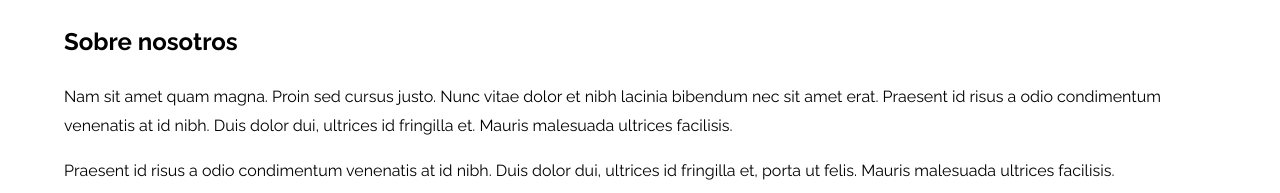
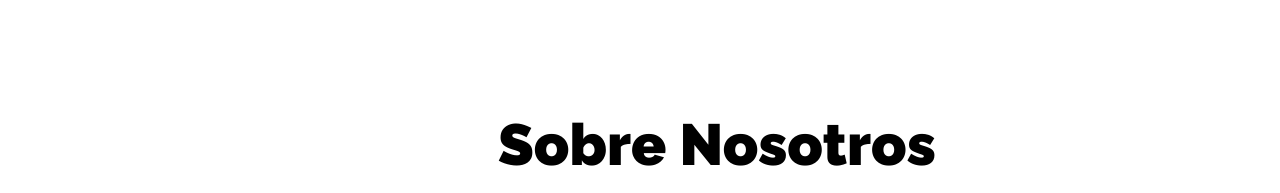
Before and after one commit to ArturoSM10/BienesRaices, a plain HTML site: page index.html in a window 1280 px wide. Shown: the part 660-853 px from the top of the page. Drawn offline with Linux system fonts and the light colour scheme.

Commit message:
Se agregaron estilos a la seccion sobre nosotros y a los media queries

```diff
--- a/css/style.css
+++ b/css/style.css
@@ -22,6 +22,12 @@ body {
 
 h1 {
     font-size: 3rem;
+}
+
+h1,
+h2,
+h3 {
+    margin: 1rem 0 4rem;
     line-height: 1.2;
 }
 
@@ -56,7 +62,6 @@ h1 {
 
 .header__h1 {
     font-weight: 300;
-    margin: 1rem 0 4rem;
 }
 
 .header__h1--bolder {
@@ -101,15 +106,42 @@ h1 {
 .header__h2 {
     font-size: 3rem;
     font-weight: 900;
-    line-height: 1.2;
 }
 
 .header__p {
     line-height: 1;
 }
 
+/*Sobre nosotros*/
 
+.sobre-nosotros {
+    margin-top: 5rem;
+    display: grid;
+    grid-template-rows: repeat(2, 1fr);
+    background-image: url(../img/nosotros.jpg);
+    background-repeat: no-repeat;
+    background-position: bottom center;
+}
 
+.sobre-nosotros__contenedor {
+    background-color: var(--blanco);
+    padding: 5rem;
+}
+
+.sobre-nosotros__h2 {
+    font-size: 5.8rem;
+    font-weight: 900;
+    text-transform: capitalize;
+}
+
+.sobre-nosotros__p {
+    text-align: left;
+}
+
+.sobre-nosotros__h2,
+.sobre-nosotros__p {
+    margin-bottom: 1rem;
+}
 
 @media (min-width: 768px) {
     .header__bar {
@@ -121,12 +153,6 @@ h1 {
     .menu {
         flex-direction: row;
         align-items: center;
-    }
-
-    .header__menu {
-        /* display: flex;
-        flex-direction: column;
-        justify-content: end; */
     }
 
     .nav__element {
@@ -148,3 +174,17 @@ h1 {
         text-align: right;
     }
 }
+
+@media (min-width: 991px) {
+    .sobre-nosotros {
+        display: grid;
+        grid-template-columns: repeat(3, 1fr);
+        grid-template-rows: repeat(2, 1fr);
+        background-position: bottom center;
+    }
+
+    .sobre-nosotros__contenedor {
+        grid-column: 2/4;
+        grid-row: 1/2;
+    }
+}
```
